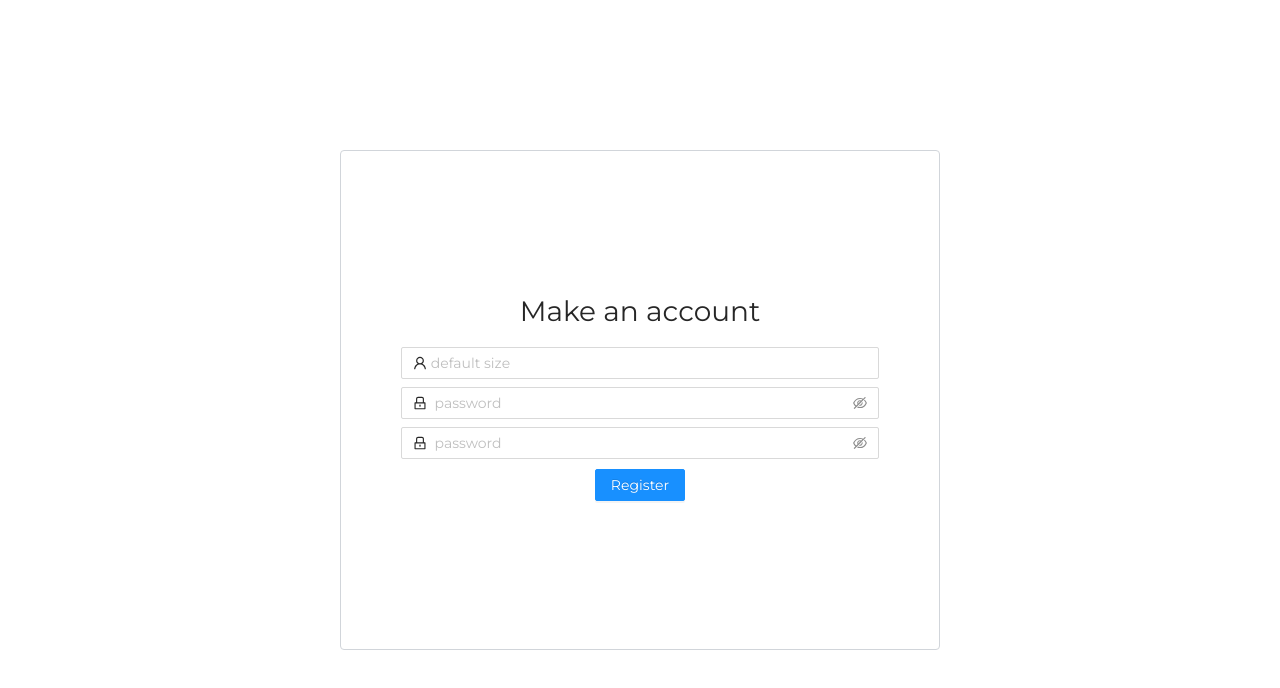
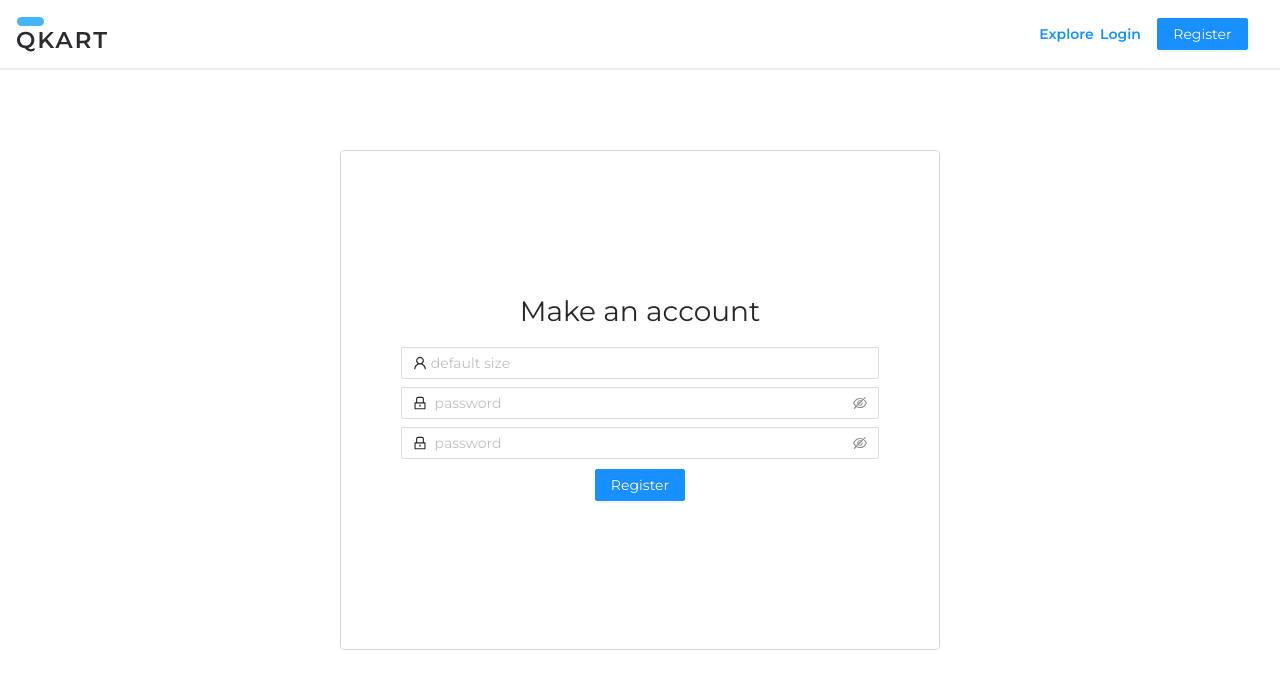
Before and after one commit to gkumar-pandey/E-cart, a React (Create React App) app: page /register in a window 1280 px wide. Shown: the top 688 px of the page. Built offline with nearby package versions, Linux system fonts and the light colour scheme.

Commit message:
nav bar created

```diff
--- /dev/null
+++ b/src/Components/Header/Header.css
@@ -0,0 +1,19 @@
+.nav-bar {
+    display: flex;
+    align-items: center;
+    justify-content: space-between;
+    padding: 0.5rem 1rem;
+    position: fixed;
+    z-index: 10;
+    border-bottom: 2px solid #eee;
+    /* background-color: blueviolet; */
+    width: 100%;
+}
+.nav-links {
+    /* border: 1px solid red; */
+    display: flex;
+    align-items: center;
+    font-weight: 600;
+    flex: 0.2;
+    justify-content: space-evenly;
+}
--- /dev/null
+++ b/src/Components/Header/Header.js
@@ -0,0 +1,32 @@
+import React from 'react'
+import { Link } from 'react-router-dom'
+import { Button } from 'antd';
+import './Header.css'
+
+function Header() {
+  return (
+    <div>
+      <div className='nav-bar'>
+        <div className='nav-logo'>
+          <img src='icon.svg' />
+        </div>
+
+        <div className="nav-links">
+          <Link to={`/explore`}>
+            Explore
+          </Link>
+          <Link to={`/login`}>
+            Login
+          </Link>
+          <Link to='/register'>
+            <Button className='btn-block' type='primary'>Register</Button>
+
+          </Link>
+        </div>
+
+      </div>
+    </div>
+  )
+}
+
+export default Header
--- a/src/Components/HomePage/Home.js
+++ b/src/Components/HomePage/Home.js
@@ -5,6 +5,7 @@ import { Link } from 'react-router-dom';
 function Home() {
     return (
         <div className='flex-container'>
+
             <div className="container">
 
                 <div className="welcome-text">
--- a/src/Components/RegisterPage/Register.js
+++ b/src/Components/RegisterPage/Register.js
@@ -1,11 +1,14 @@
 import React from 'react'
+import Header from '../Header/Header';
 import { UserOutlined, LockOutlined } from '@ant-design/icons';
 import { Button } from 'antd';
 import { Input, Space } from 'antd';
 function Register() {
   return (
     <>
+      <Header/>
       <div className="flex-container">
+
         <div className="container">
           <h1>Make an account</h1>
           <Space direction='vertical' style={{width: '80%'}}>
```
Also changed, not shown: src/Components/Footer/Footer.js (added, +9 -0 lines), public/icon-white.png (renamed from public/icon/icon-white.png), src/Components/Footer/Footer.css (added).
